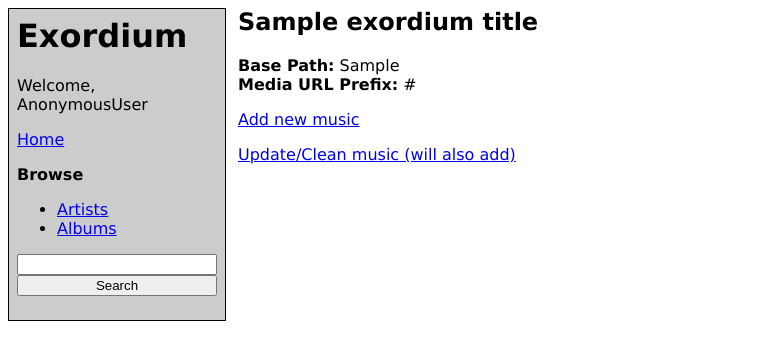
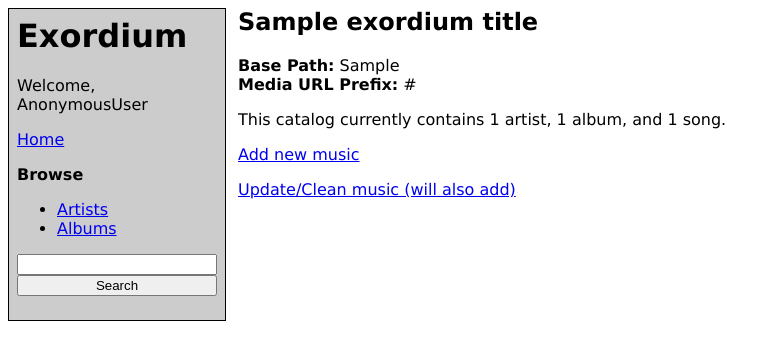
Before and after one commit to apocalyptech/exordium, a Django app: template exordium/templates/exordium/library.html in a window 1280 px wide. Shown: the top 360 px of the page, without its empty margins (0-780 px from the left). Run offline with Django 3.2, Linux system fonts and the light colour scheme; the template is opened without the code that fills it: most values are stand-ins (such as "Sample title", 1, 10 or a date in 2020).

Commit message:
Moved library stats out to the library admin page

```diff
--- a/exordium/templates/exordium/index.html
+++ b/exordium/templates/exordium/index.html
@@ -4,9 +4,6 @@
 
 {% block body %}
 <p>Welcome to Exordium, CJ's newest online music library app.</p>
-<p>This catalog currently contains {{ count_artists }} artist{{ count_artists|pluralize }},
-{{ count_albums }} album{{ count_albums|pluralize }}, and
-{{ count_songs }} song{{ count_songs|pluralize }}.</p>
 <h3>Recently-Added Albums</h3>
 {% render_table album_list %}
 {% endblock %}
--- a/exordium/templates/exordium/library.html
+++ b/exordium/templates/exordium/library.html
@@ -5,6 +5,10 @@
 <p><strong>Base Path:</strong> {{ base_path }}<br />
 <strong>Media URL Prefix:</strong> {{ media_url }}</p>
 
+<p>This catalog currently contains {{ count_artists }} artist{{ count_artists|pluralize }},
+{{ count_albums }} album{{ count_albums|pluralize }}, and
+{{ count_songs }} song{{ count_songs|pluralize }}.</p>
+
 <p><a href="{% url 'exordium:library_add' %}">Add new music</a></p>
 <p><a href="{% url 'exordium:library_update' %}">Update/Clean music (will also add)</a></p>
 
--- a/exordium/views.py
+++ b/exordium/views.py
@@ -71,9 +71,6 @@ class IndexView(TitleTemplateView):
         table = AlbumTable(albums)
         RequestConfig(self.request).configure(table)
         context['album_list'] = table
-        context['count_artists'] = Artist.objects.all().count()
-        context['count_albums'] = Album.objects.all().count()
-        context['count_songs'] = Song.objects.all().count()
         return context
 
 class SearchView(TitleTemplateView):
@@ -200,6 +197,9 @@ class LibraryView(TitleTemplateView):
         prefs = global_preferences_registry.manager()
         context['base_path'] = prefs['exordium__base_path']
         context['media_url'] = prefs['exordium__media_url']
+        context['count_artists'] = Artist.objects.all().count()
+        context['count_albums'] = Album.objects.all().count()
+        context['count_songs'] = Song.objects.all().count()
         return context
 
 class LibraryActionView(generic.View):
```
